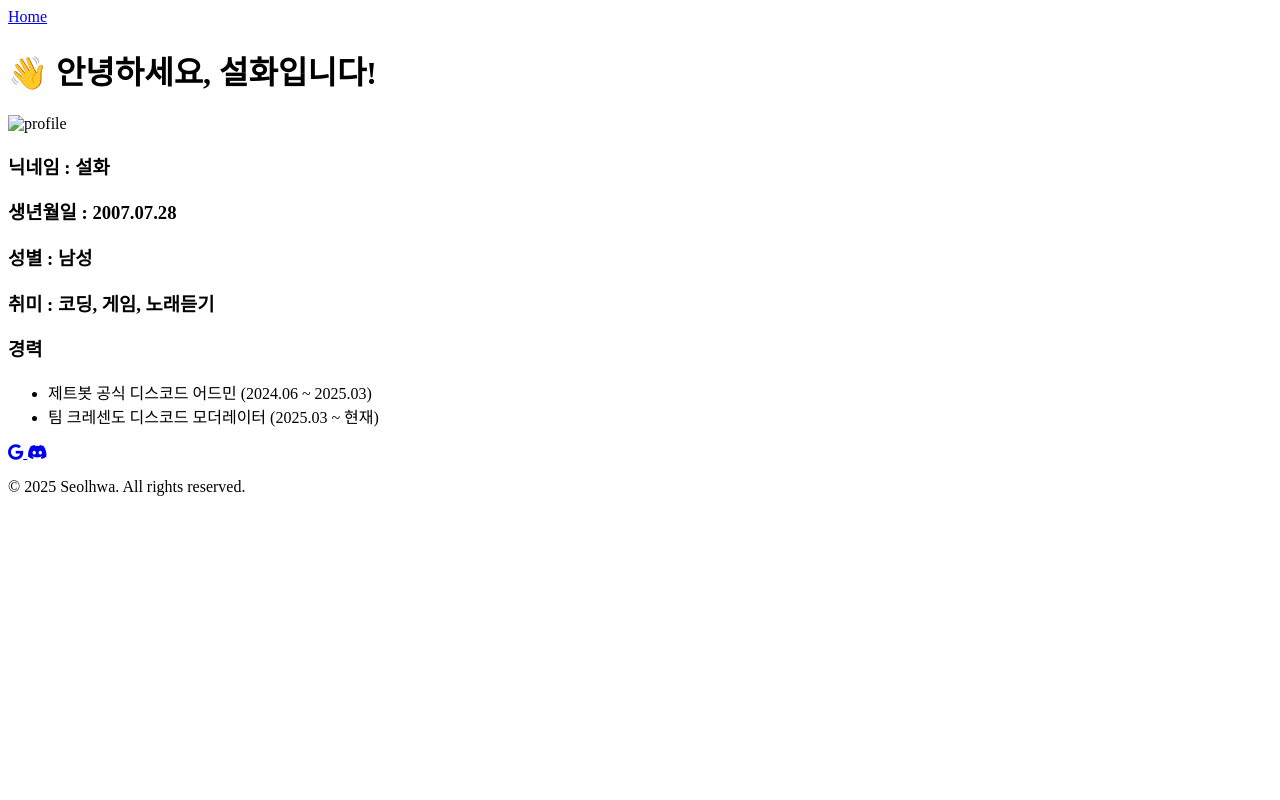
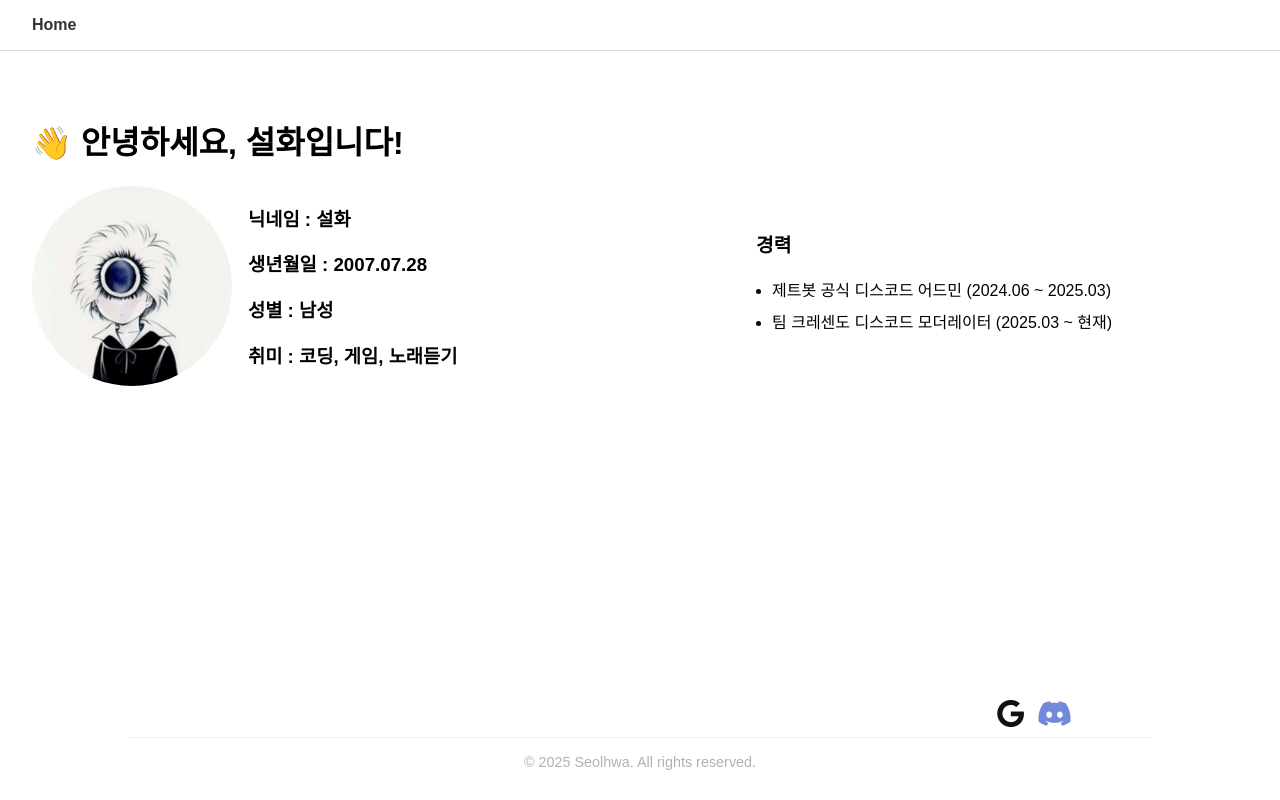
Before and after one commit to Seolhwa-discord/profile, a website: page docs/index.html in a window 1280 px wide. Drawn offline with Linux system fonts and the light colour scheme; files that its build step writes are made by us from their sources; the site is published under a folder, as on GitHub Pages, so addresses that start at the root find nothing; files whose address does not match are found by name.

Commit message:
plsplsplsplspls

```diff
--- a/docs/index.html
+++ b/docs/index.html
@@ -3,7 +3,7 @@
 <head>
     <meta charset="UTF-8">
     <title>Title</title>
-    <link rel="stylesheet" href="/src/styles/style.css">
+    <link rel="stylesheet" href="./src/styles/style.css">
     <link rel="stylesheet"
           href="https://cdnjs.cloudflare.com/ajax/libs/font-awesome/6.7.2/css/all.min.css"
           integrity="sha512-Evv84Mr4kqVGRNSgIGL/F/aIDqQb7xQ2vcrdIwxfjThSH8CSR7PBEakCr51Ck+w+/U6swU2Im1vVX0SVk9ABhg=="
@@ -14,14 +14,14 @@
 <body>
     <div id="toast"></div>
     <nav>
-        <a href="/docs/index.html">Home</a>
+        <a href="./docs/index.html">Home</a>
     </nav>
 
     <main>
         <h1 class="fade-up-1">👋 안녕하세요, 설화입니다!</h1>
 
         <div class="profile">
-            <img class="fade-up-2" src="/src/images/profile.png" alt="profile">
+            <img class="fade-up-2" src="./src/images/profile.png" alt="profile">
             <div class="info">
                 <h3 class="fade-up-3">닉네임 : 설화</h3>
                 <h3 class="fade-up-4">생년월일 : 2007.07.28</h3>
@@ -52,6 +52,6 @@
     <footer>
         <p>© 2025 Seolhwa. All rights reserved.</p>
     </footer>
-    <script type="module" src="/dist/scripts/main.js"></script>
+    <script type="module" src="./dist/scripts/main.js"></script>
 </body>
 </html>
```
